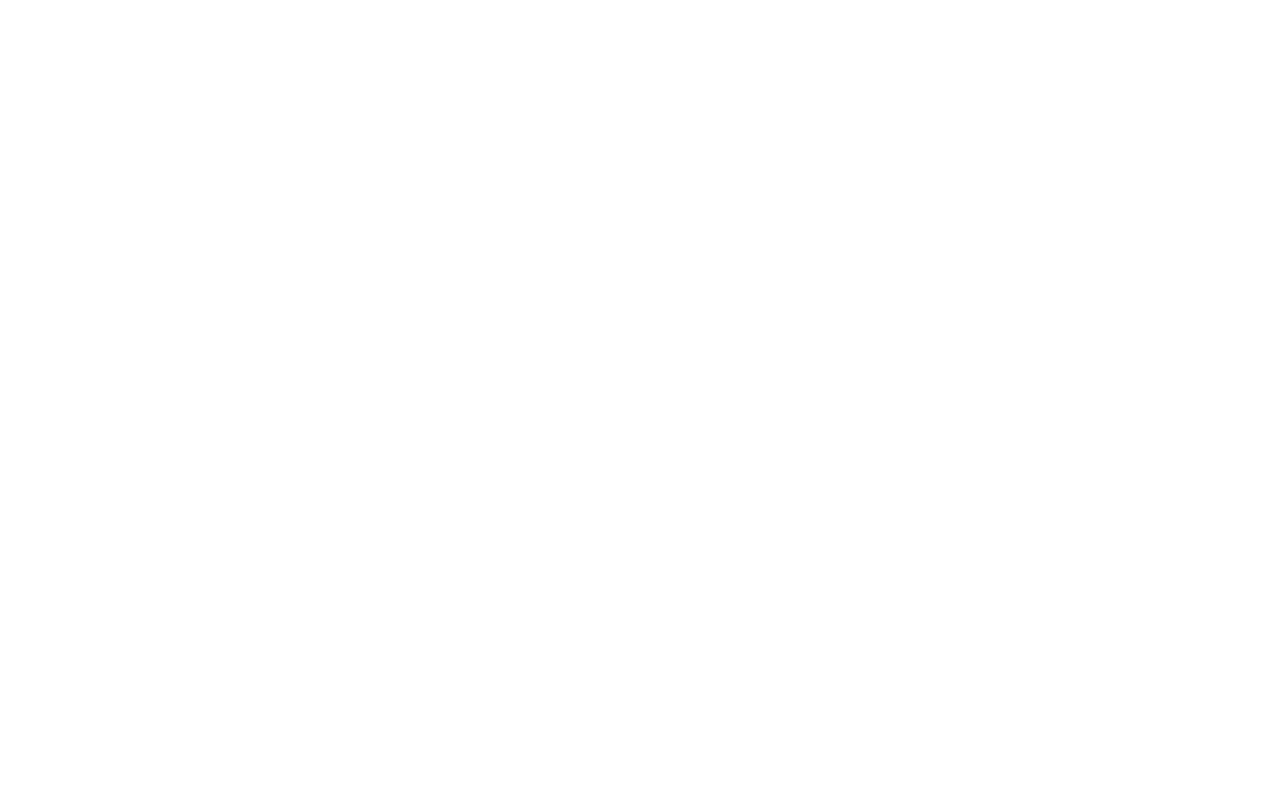
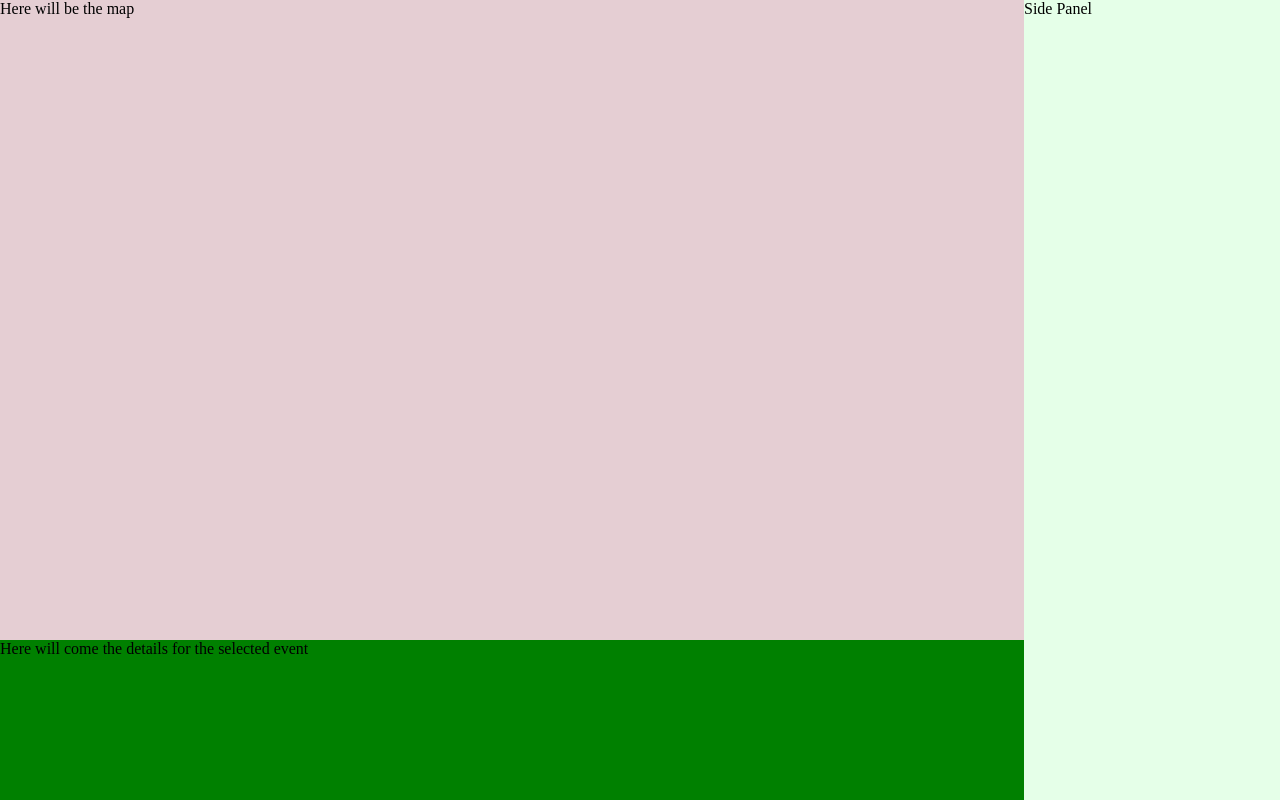
Before and after one commit to rsosars/wwii-map, a React app: page / in a window 1280 px wide. Built offline with nearby package versions, Linux system fonts and the light colour scheme.

Commit message:
Add basic layout

```diff
--- a/src/App/App.tsx
+++ b/src/App/App.tsx
@@ -1,5 +1,7 @@
 import * as React from "react";
-
+import { Panel } from "./Components/Panel";
+import Map from "./Components/Map";
+import EventDetails from "./Components/EventDetails";
 export interface IAppProps extends React.ClassAttributes<IAppProps> {
 
 }
@@ -11,9 +13,13 @@ export interface IAppState {
 export class App extends React.Component<IAppProps, IAppState> {
 	public render() {
 		return(
-			<div className={"app-container"}>
-
-			</div>
+			<>
+				<div className="firstColumn">
+					<Map/>
+					<EventDetails title="test"/>
+				</div>
+				<Panel></Panel>
+			</>
 		);
 	}
 }
--- /dev/null
+++ b/src/App/Components/EventDetails.tsx
@@ -0,0 +1,12 @@
+import * as React from "react";
+
+type EventDetailsProps = {
+    title: string
+}
+
+const EventDetails: React.FunctionComponent<EventDetailsProps> = ( { title }: EventDetailsProps) =>
+<div className="event-details">
+    Here will come the details for the selected event
+</div>
+
+export default EventDetails
--- /dev/null
+++ b/src/App/Components/Map.tsx
@@ -0,0 +1,11 @@
+import * as React from "react";
+
+type MapProps = {
+}
+
+const Map: React.FunctionComponent<MapProps> = ( {}: MapProps) =>
+<div className="map">
+    Here will be the map
+</div>
+
+export default Map
--- a/src/App/Components/Panel.tsx
+++ b/src/App/Components/Panel.tsx
@@ -10,6 +10,6 @@ export interface IPanelState {
 
 export class Panel extends React.Component<IPanelProps, IPanelState> {
 	public render() {
-		return undefined;
+		return (<div className="panel">Side Panel</div>);
 	}
 }
--- a/src/styles/appContainer.scss
+++ b/src/styles/appContainer.scss
@@ -1,10 +1,43 @@
 body {
   padding: 0;
   margin: 0;
+}
+
+.firstColumn {
+  display: flex;
+  flex-direction: column;
+  background: rgba(255, 0, 0, 0.1);
+  width: 100%;
+  height: 100%;
+}
+
+.map {
+  display: flex;
+  background-color: rgba(0, 0, 255, 0.1);
+  height: 80vh;
+  width: 100%;
+}
+
+.panel{
+  height: 100%;
+  width: 40vh;
+  background-color: rgba(0, 255, 255, 0.1);
+  display: flex;
+  margin-left: auto;
+}
+
+.event-details {
+  width: 100%;
+  height: 20vh;
+  background-color: rgba(0, 128, 0, 1);
+  margin-top: auto;
 }
 
 #app {
   position: absolute;
   height: 100%;
   width: 100%;
+  display: flex;
+  background: rgba(255, 255, 0, 0.1);
+  flex-direction: row;
 }
--- a/src/styles/main.scss
+++ b/src/styles/main.scss
@@ -1 +1,2 @@
 @import "appContainer";
+@import "panel";
```
Also changed, not shown: src/styles/panel.scss (added).
